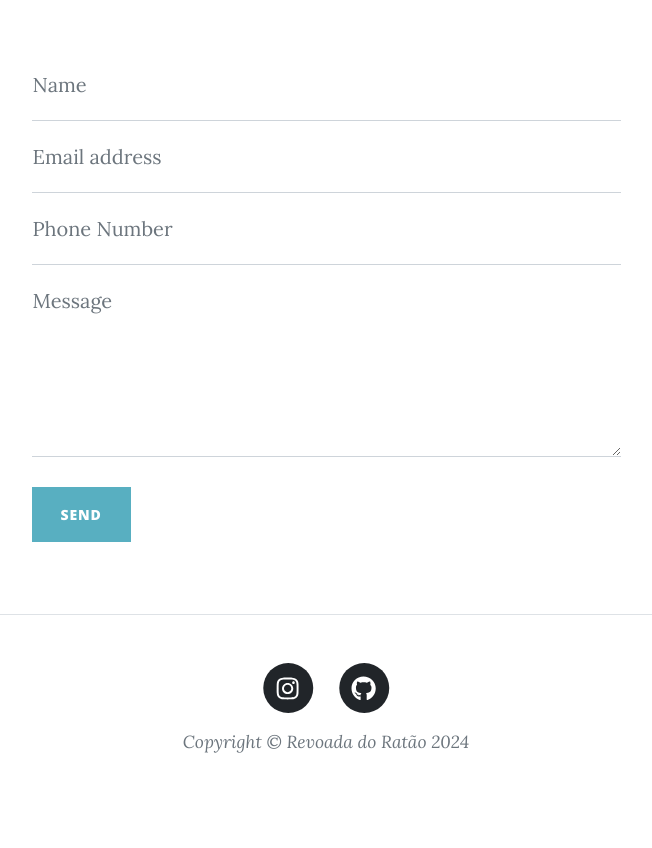
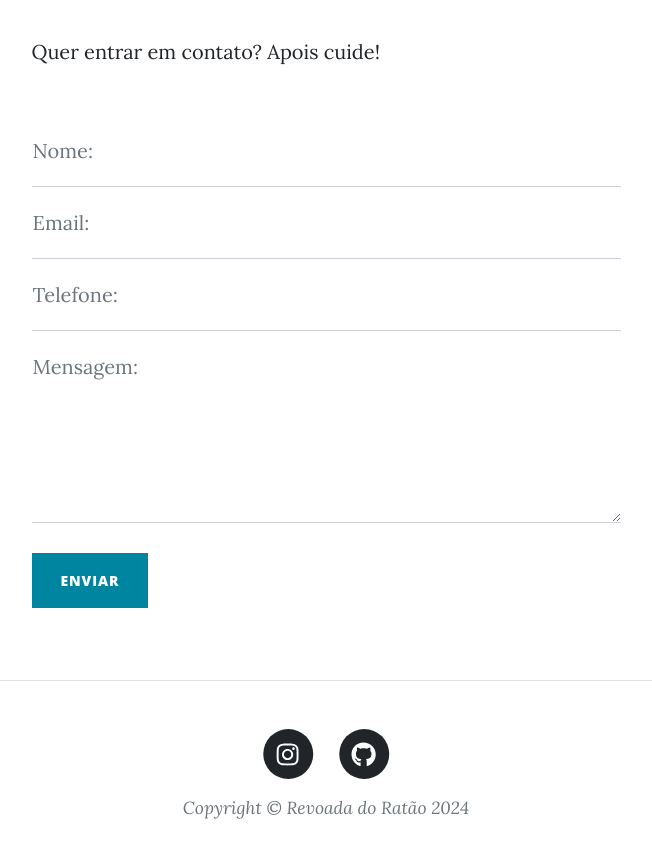
Before and after one commit to WescleyPlinio/Blog-2, a Django app: page /contact/ in a window 1280 px wide. Shown: the part 671-1519 px from the top of the page, without its empty margins (314-966 px from the left). Before the commit the page ends 1424 px from the top, so only its background shows below. Run offline with Django 5.2, Linux system fonts and the light colour scheme; data comes from the database, SQL or seed files in the repository; both versions use the stored data as it was after the commit; some libraries are stand-ins or nearby versions.

Commit message:
Dinamizando

```diff
--- a/blog/admin.py
+++ b/blog/admin.py
@@ -1,6 +1,7 @@
 from django.contrib import admin
 
-from .models import Post, Blog
+from .models import Post, Blog, Mensagem
 
 admin.site.register(Post)
 admin.site.register(Blog)
+admin.site.register(Mensagem)
--- a/blog/models.py
+++ b/blog/models.py
@@ -25,3 +25,12 @@
 
     def __str__(self):
         return self.nome
+
+class Mensagem(models.Model):
+    nome = models.CharField(max_length=100)
+    email = models.EmailField(max_length=254)
+    telefone = models.CharField(max_length=12)
+    mensagem = models.TextField(max_length=1000)
+
+    def __str__(self):
+        return f"{self.nome} - {self.email}"
--- a/blog/templates/contact.html
+++ b/blog/templates/contact.html
@@ -4,13 +4,13 @@
 {% block header %}
 
 <!-- Page Header-->
-<header class="masthead" style="background-image: url('assets/img/contact-bg.jpg')">
+<header class="masthead" style="background-image: url('{{blog.capa.url}}')">
     <div class="container position-relative px-4 px-lg-5">
         <div class="row gx-4 gx-lg-5 justify-content-center">
             <div class="col-md-10 col-lg-8 col-xl-7">
                 <div class="page-heading">
-                    <h1>Contact Me</h1>
-                    <span class="subheading">Have questions? I have answers.</span>
+                    <h1>Entre em contato</h1>
+                    <span class="subheading">Você tem perguntas? Podemos te ajudar.</span>
                 </div>
             </div>
         </div>
@@ -26,36 +26,30 @@
     <div class="container px-4 px-lg-5">
         <div class="row gx-4 gx-lg-5 justify-content-center">
             <div class="col-md-10 col-lg-8 col-xl-7">
-                <p>Want to get in touch? Fill out the form below to send me a message and I will get back to you as soon as possible!</p>
+                <p>Quer entrar em contato? Apois cuide!</p>
                 <div class="my-5">
-                    <!-- * * * * * * * * * * * * * * *-->
-                    <!-- * * SB Forms Contact Form * *-->
-                    <!-- * * * * * * * * * * * * * * *-->
-                    <!-- This form is pre-integrated with SB Forms.-->
-                    <!-- To make this form functional, sign up at-->
-                    <!-- https://startbootstrap.com/solution/contact-forms-->
-                    <!-- to get an API token!-->
-                    <form id="contactForm" data-sb-form-api-token="API_TOKEN">
+                    <form action="{% url 'contact' %}" id="contactForm" method="POST">
+                        {% csrf_token %}
                         <div class="form-floating">
-                            <input class="form-control" id="name" type="text" placeholder="Enter your name..." data-sb-validations="required" />
-                            <label for="name">Name</label>
-                            <div class="invalid-feedback" data-sb-feedback="name:required">A name is required.</div>
+                            <input class="form-control" name ="nome" id="name" type="text" placeholder="Digite seu nome" data-sb-validations="required" />
+                            <label for="name">Nome:</label>
+                            <div class="invalid-feedback">Cadê o nome?</div>
                         </div>
                         <div class="form-floating">
-                            <input class="form-control" id="email" type="email" placeholder="Enter your email..." data-sb-validations="required,email" />
-                            <label for="email">Email address</label>
-                            <div class="invalid-feedback" data-sb-feedback="email:required">An email is required.</div>
-                            <div class="invalid-feedback" data-sb-feedback="email:email">Email is not valid.</div>
+                            <input class="form-control" name ="email" id="email" type="email" placeholder="Digite seu email" data-sb-validations="required,email" />
+                            <label for="email">Email:</label>
+                            <div class="invalid-feedback">Cadê o email?</div>
+                            <div class="invalid-feedback">Que email é esse?</div>
                         </div>
                         <div class="form-floating">
-                            <input class="form-control" id="phone" type="tel" placeholder="Enter your phone number..." data-sb-validations="required" />
-                            <label for="phone">Phone Number</label>
-                            <div class="invalid-feedback" data-sb-feedback="phone:required">A phone number is required.</div>
+                            <input class="form-control" name ="telefone" id="phone" type="tel" placeholder="Digite seu telefone" data-sb-validations="required" />
+                            <label for="phone">Telefone:</label>
+                            <div class="invalid-feedback">Cadê o telefone?</div>
                         </div>
                         <div class="form-floating">
-                            <textarea class="form-control" id="message" placeholder="Enter your message here..." style="height: 12rem" data-sb-validations="required"></textarea>
-                            <label for="message">Message</label>
-                            <div class="invalid-feedback" data-sb-feedback="message:required">A message is required.</div>
+                            <textarea class="form-control" name ="mensagem" id="message" placeholder="Digite sua mensagem" style="height: 12rem" data-sb-validations="required"></textarea>
+                            <label for="message">Mensagem:</label>
+                            <div class="invalid-feedback">Cadê a mensagem?</div>
                         </div>
                         <br />
                         <!-- Submit success message-->
@@ -76,7 +70,7 @@
                         <!-- an error submitting the form-->
                         <div class="d-none" id="submitErrorMessage"><div class="text-center text-danger mb-3">Error sending message!</div></div>
                         <!-- Submit Button-->
-                        <button class="btn btn-primary text-uppercase disabled" id="submitButton" type="submit">Send</button>
+                        <button class="btn btn-primary text-uppercase" id="submitButton" type="submit">Enviar</button>
                     </form>
                 </div>
             </div>
--- a/blog/views.py
+++ b/blog/views.py
@@ -10,9 +10,18 @@
 
 def contact(request):
     context = {
-        "blog" : Blog.objects.first(),
-    }
-    return render(request, "contact.html", context)
+            "blog" : Blog.objects.first(),
+        }
+
+    if request.method == "POST":
+        print(request.POST['nome'])
+        print(request.POST['email'])
+        print(request.POST['telefone'])
+        print(request.POST['mensagem'])
+        return render(request, "contact.html", context)
+
+    else:
+        return render(request, "contact.html", context)
 
 def post(request, post_id):
     context = {
```
Also changed, not shown: blog/migrations/0008_mensagem.py (added), db.sqlite3.
